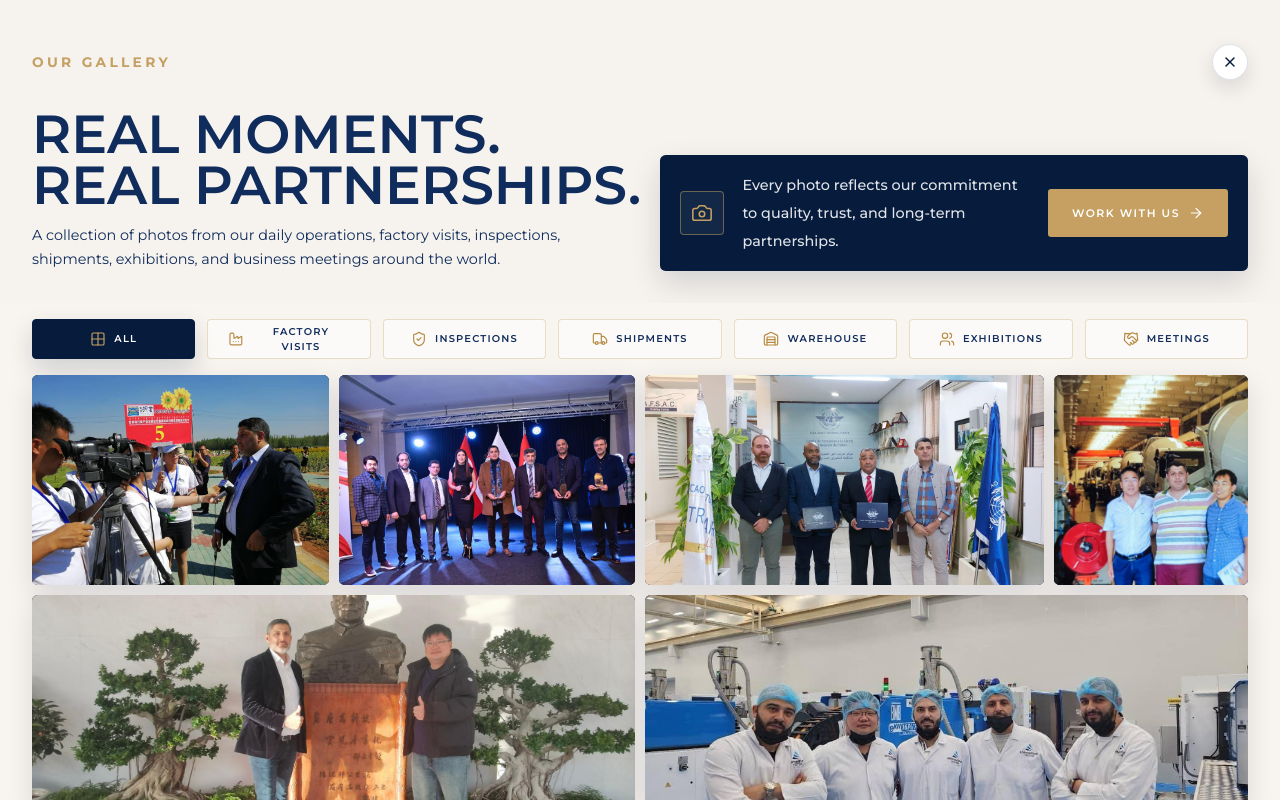
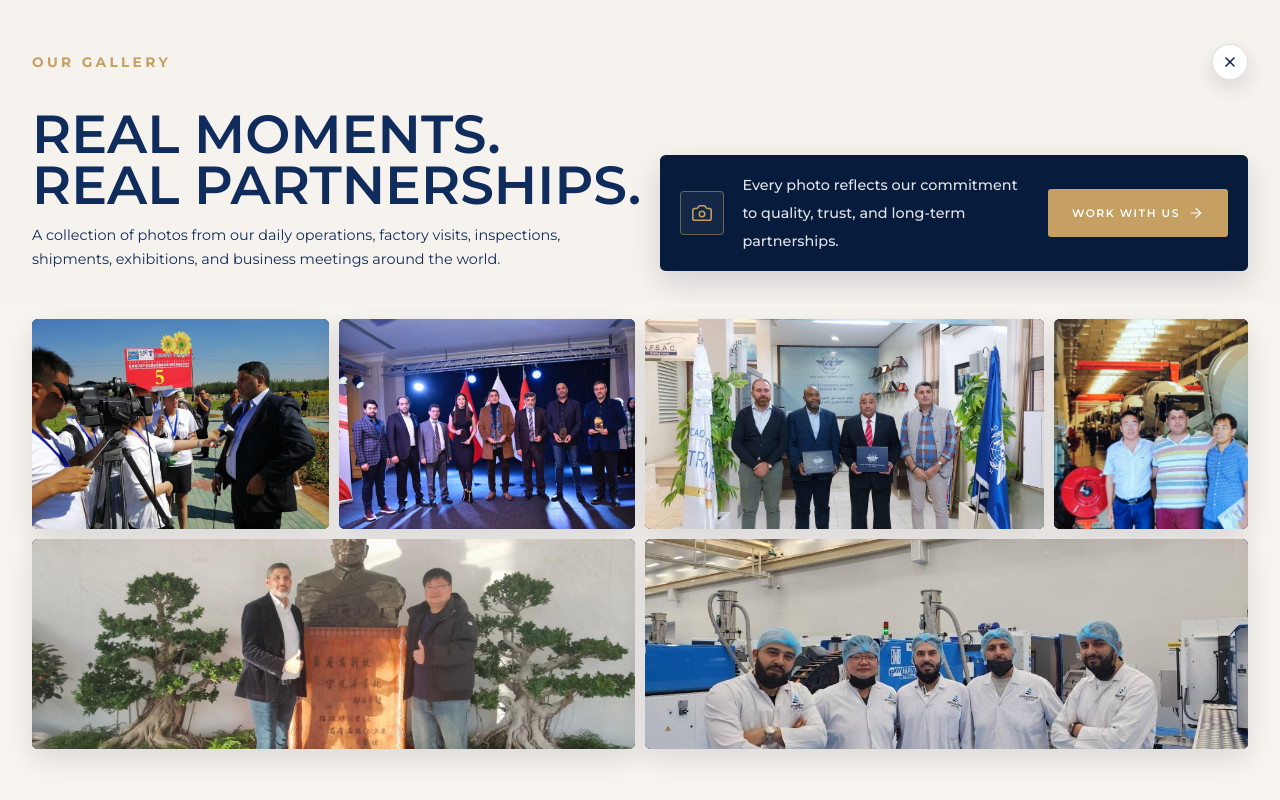
Before and after one commit to Marcella125/Rongxing, a Next.js app: page /gallery in a window 1280 px wide. Built offline with nearby package versions, Linux system fonts and the light colour scheme.

Commit message:
Remove gallery menu

```diff
--- a/src/components/gallery/GalleryExperience.tsx
+++ b/src/components/gallery/GalleryExperience.tsx
@@ -1,21 +1,9 @@
-import {
-  ArrowRight,
-  Camera,
-  ChevronDown,
-  Factory,
-  Grid2X2,
-  Handshake,
-  ShieldCheck,
-  Truck,
-  Users,
-  Warehouse,
-} from "lucide-react";
+import { ArrowRight, Camera } from "lucide-react";
 import type { ReactNode } from "react";
 
 import { GalleryLightboxGrid } from "@/components/gallery/GalleryLightboxGrid";
 import { Container } from "@/components/ui/Container";
 import { getPageContent } from "@/services/content.service";
-import { cn } from "@/utils/cn";
 
 type GalleryExperienceProps = {
   closeControl: ReactNode;
@@ -60,16 +48,6 @@ const galleryImages = [
     position: "50% 50%",
     className: "lg:col-span-6 lg:row-span-2",
   },
-] as const;
-
-const galleryFilters = [
-  { label: "All", icon: Grid2X2, active: true },
-  { label: "Factory Visits", icon: Factory, active: false },
-  { label: "Inspections", icon: ShieldCheck, active: false },
-  { label: "Shipments", icon: Truck, active: false },
-  { label: "Warehouse", icon: Warehouse, active: false },
-  { label: "Exhibitions", icon: Users, active: false },
-  { label: "Meetings", icon: Handshake, active: false },
 ] as const;
 
 export function GalleryExperience({ closeControl }: GalleryExperienceProps) {
@@ -144,83 +122,6 @@ export function GalleryExperience({ closeControl }: GalleryExperienceProps) {
             </div>
           </div>
 
-          <div className="mb-4 lg:hidden">
-            <details className="group relative">
-              <summary className="flex h-11 cursor-pointer list-none items-center justify-between rounded-[0.25rem] border border-[rgba(197,160,98,0.5)] bg-white px-4 text-[0.68rem] font-semibold uppercase tracking-[0.14em] text-[color:var(--color-navy-950)] shadow-[0_10px_24px_rgba(7,28,61,0.08)] outline-none transition focus-visible:ring-2 focus-visible:ring-[color:var(--color-gold-500)]/35 [&::-webkit-details-marker]:hidden">
-                <span className="flex items-center gap-2.5">
-                  <Grid2X2
-                    className="h-4 w-4 text-[color:var(--color-gold-600)]"
-                    strokeWidth={1.75}
-                  />
-                  All
-                </span>
-                <ChevronDown
-                  className="h-4 w-4 text-[color:var(--color-navy-900)] transition-transform duration-200 group-open:rotate-180"
-                  strokeWidth={1.8}
-                />
-              </summary>
-              <div className="absolute left-0 right-0 top-[calc(100%+0.45rem)] z-30 overflow-hidden rounded-[0.35rem] border border-[rgba(197,160,98,0.34)] bg-white shadow-[0_18px_38px_rgba(7,28,61,0.16)]">
-                {galleryFilters.map((filter) => {
-                  const Icon = filter.icon;
-
-                  return (
-                    <button
-                      type="button"
-                      key={filter.label}
-                      className={cn(
-                        "flex h-11 w-full items-center gap-3 px-4 text-left text-[0.68rem] font-semibold uppercase tracking-[0.14em] transition",
-                        filter.active
-                          ? "bg-[color:var(--color-navy-950)] text-white"
-                          : "text-[color:var(--color-navy-900)] hover:bg-[#f8f4ef]"
-                      )}
-                    >
-                      <Icon
-                        className={cn(
-                          "h-4 w-4",
-                          filter.active
-                            ? "text-[color:var(--color-gold-500)]"
-                            : "text-[color:var(--color-gold-600)]"
-                        )}
-                        strokeWidth={1.75}
-                      />
-                      {filter.label}
-                    </button>
-                  );
-                })}
-              </div>
-            </details>
-          </div>
-
-          <div className="mb-4 hidden gap-2 sm:gap-3 lg:grid lg:grid-cols-7">
-            {galleryFilters.map((filter) => {
-              const Icon = filter.icon;
-
-              return (
-                <button
-                  type="button"
-                  key={filter.label}
-                  className={cn(
-                    "inline-flex min-h-10 shrink-0 items-center justify-center gap-2 rounded-[0.25rem] border px-5 text-[0.62rem] font-semibold uppercase tracking-[0.12em] transition",
-                    filter.active
-                      ? "border-[color:var(--color-navy-950)] bg-[color:var(--color-navy-950)] text-white shadow-[0_10px_24px_rgba(7,28,61,0.16)]"
-                      : "border-[rgba(197,160,98,0.34)] bg-white/54 text-[color:var(--color-navy-900)] hover:border-[color:var(--color-gold-500)] hover:bg-white"
-                  )}
-                >
-                  <Icon
-                    className={cn(
-                      "h-4 w-4",
-                      filter.active
-                        ? "text-[color:var(--color-gold-500)]"
-                        : "text-[color:var(--color-gold-600)]"
-                    )}
-                    strokeWidth={1.75}
-                  />
-                  {filter.label}
-                </button>
-              );
-            })}
-          </div>
-
           <GalleryLightboxGrid images={galleryImages} />
         </Container>
       </section>
```
Also changed, not shown: 48 other files (tests, documents, lock files or other folders).
